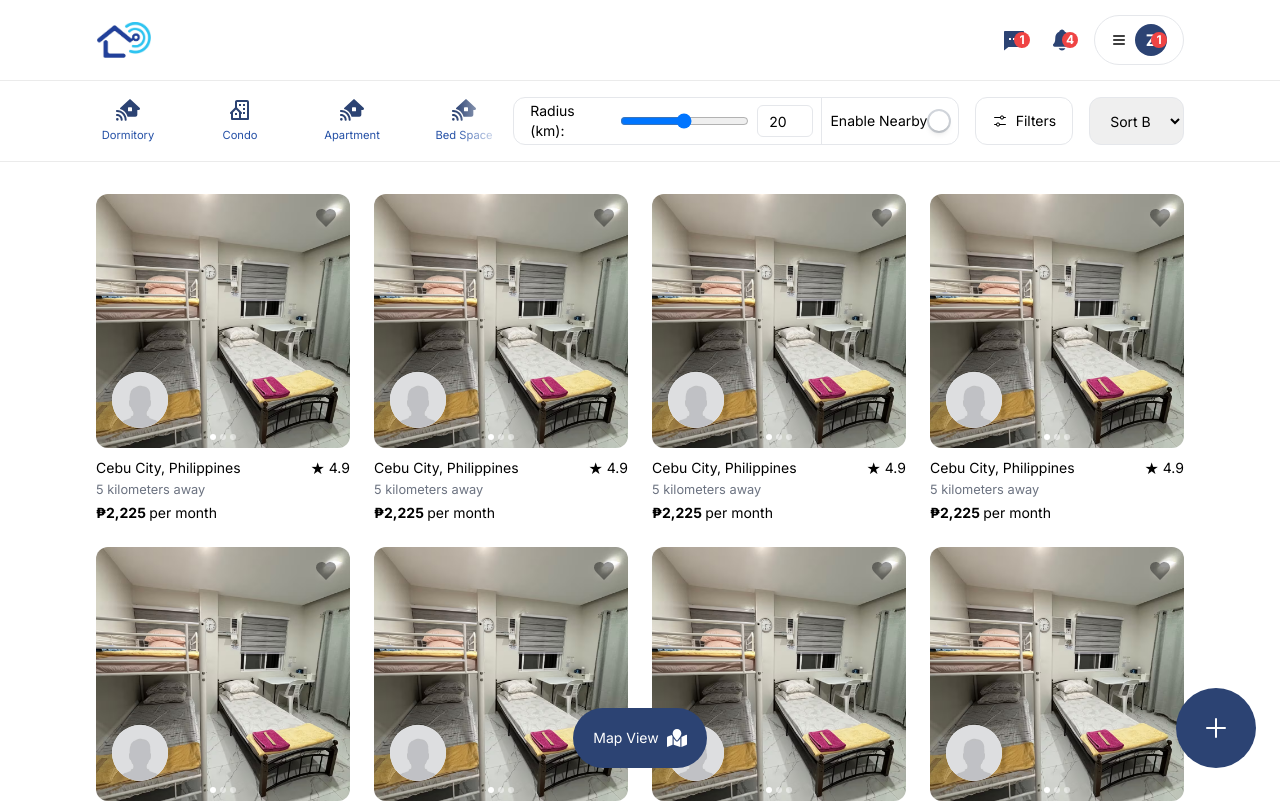
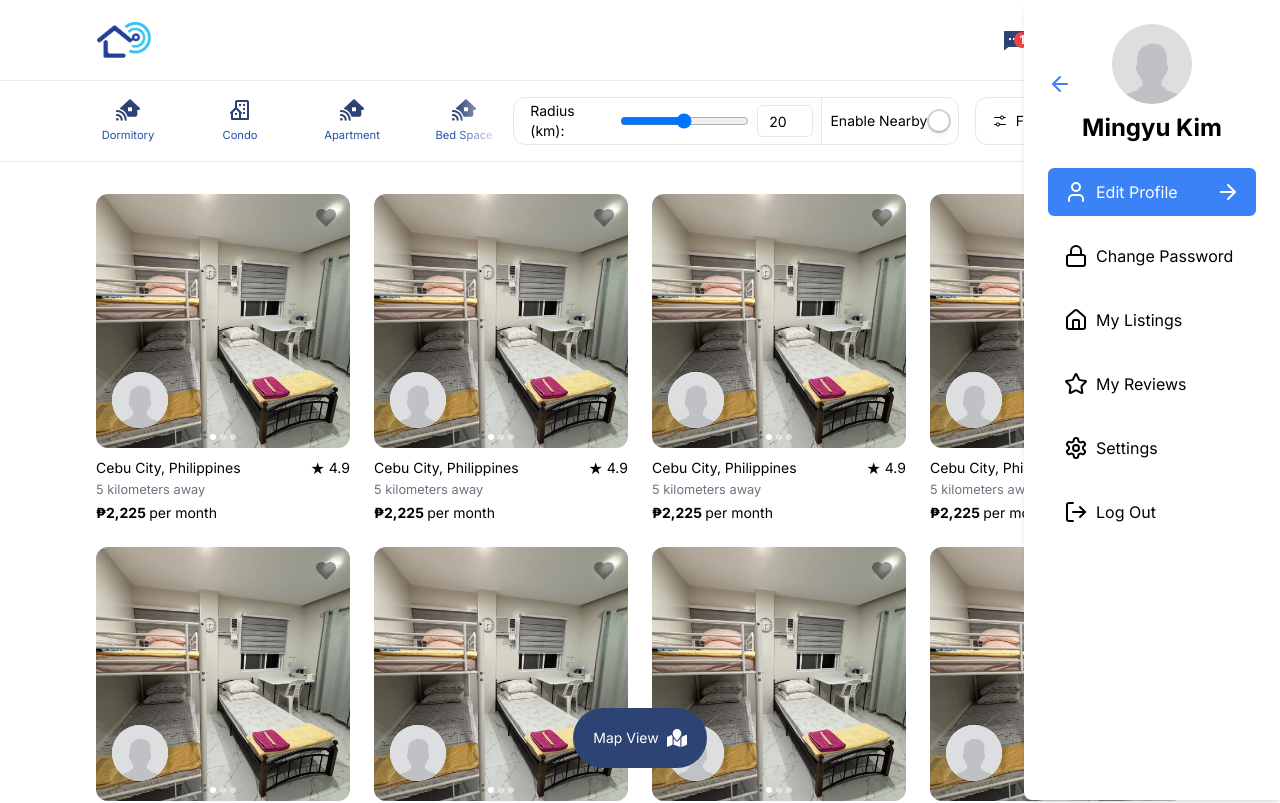
Before and after one commit to Rhixin/RoomRadarWeb, a Next.js app: page /home in a window 1280 px wide. Shown: the top 803 px of the page. Built offline with nearby package versions, Linux system fonts and the light colour scheme.

Commit message:
added menu bar

```diff
--- a/app/(auth)/layout.tsx
+++ b/app/(auth)/layout.tsx
@@ -1,3 +1,5 @@
+import MenuBar from "@/components/menubar/menubar";
+
 export default function AuthLayout({
   children,
 }: {
--- /dev/null
+++ b/app/(auth)/profile/page.tsx
@@ -0,0 +1,18 @@
+"use client";
+import MenuBar from "@/components/menubar/menubar";
+import Navbar from "@/components/navbar/navbar";
+
+const Profile = () => {
+
+
+  return (
+    <div>
+      <Navbar navbarType={2}></Navbar>
+
+
+    </div>
+
+  );
+};
+
+export default Profile;
--- a/app/layout.tsx
+++ b/app/layout.tsx
@@ -14,7 +14,7 @@ export default function RootLayout({
 }>) {
   return (
     <html lang="en">
-      <body>
+      <body className="overflow-x-hidden">
         <Providers>{children}</Providers>
       </body>
     </html>
--- /dev/null
+++ b/components/menubar/menubar.tsx
@@ -0,0 +1,128 @@
+"use client";
+import Navbar from "@/components/navbar/navbar";
+import React, { useState } from "react";
+import {
+  ArrowLeft,
+  User,
+  Lock,
+  House,
+  Star,
+  Settings,
+  LogOut,
+} from "lucide-react";
+import { TbBackground } from "react-icons/tb";
+
+const MenuBar = () => {
+  const [activeSection, setActiveSection] = useState("profile");
+  const [isVisible, setIsVisible] = useState(true);
+
+  const sections = [
+    { name: "profile", label: "Edit Profile", icon: <User className="mr-2" /> },
+    {
+      name: "password",
+      label: "Change Password",
+      icon: <Lock className="mr-2" />,
+    },
+    { name: "listings", label: "My Listings", icon: <House className="mr-2" /> },
+    { name: "reviews", label: "My Reviews", icon: <Star className="mr-2" /> },
+    { name: "settings", label: "Settings", icon: <Settings className="mr-2" /> },
+    { name: "logout", label: "Log Out", icon: <LogOut className="mr-2" /> },
+  ];
+
+  const renderContent = () => {
+    switch (activeSection) {
+      case "profile":
+        return (
+          <div>
+            <h2 className="text-2xl font-bold mb-4">Edit Profile</h2>
+            {/* Profile editing form */}
+          </div>
+        );
+      case "password":
+        return (
+          <div>
+            <h2 className="text-2xl font-bold mb-4">Change Password</h2>
+            {/* Password change form */}
+          </div>
+        );
+      case "listings":
+        return (
+          <div>
+            <h2 className="text-2xl font-bold mb-4">My Listings</h2>
+            {/* Listings management */}
+          </div>
+        );
+      case "reviews":
+        return (
+          <div>
+            <h2 className="text-2xl font-bold mb-4">My Reviews</h2>
+            {/* Review management */}
+          </div>
+        );
+      case "settings":
+        return (
+          <div>
+            <h2 className="text-2xl font-bold mb-4">Settings</h2>
+            {/* Account settings */}
+          </div>
+        );
+      case "logout":
+        return (
+          <div>
+            <h2 className="text-2xl font-bold mb-4">Log Out</h2>
+            {/* Logout functionality */}
+          </div>
+        );
+      default:
+        return null;
+    }
+  };
+
+  return (
+    <div
+      className={`absolute top-0 right-0 h-screen w-[20vw] bg-white shadow-md rounded-l-lg transition-transform duration-300 ${
+        isVisible ? "translate-x-0" : "translate-x-full"
+      }`}
+    >
+      <div className="p-6">
+        <div className="flex items-center justify-between mb-6">
+          <ArrowLeft
+            className="text-blue-500 cursor-pointer"
+            onClick={() => setIsVisible(false)}
+          />
+          <div className="flex flex-col items-center">
+            <img
+              src="/images/landlord_placeholder.jpg"
+              alt="Profile"
+              className="w-20 h-20 rounded-full mb-2"
+            />
+            <h1 className="text-2xl font-bold">Mingyu Kim</h1>
+          </div>
+          <div className="w-6 h-6"></div>
+        </div>
+
+        <div className="space-y-4">
+          {sections.map((section) => (
+            <button
+              key={section.name}
+              onClick={() => setActiveSection(section.name)}
+              className={`flex items-center w-full px-4 py-3 rounded-md transition-colors ${
+                activeSection === section.name
+                  ? "bg-blue-500 text-white"
+                  : "hover:bg-gray-100"
+              }`}
+            >
+              {section.icon}
+              <span className="flex-1 text-left">{section.label}</span>
+              {activeSection === section.name && (
+                <ArrowLeft className="rotate-180 text-white" />
+              )}
+            </button>
+          ))}
+        </div>
+      </div>
+    </div>
+  );
+};
+
+export default MenuBar;
--- a/components/navbar/navbar.tsx
+++ b/components/navbar/navbar.tsx
@@ -13,6 +13,7 @@ import { MdOutlineSort } from "react-icons/md";
 import { RiMessage2Fill } from "react-icons/ri";
 import { IoNotifications } from "react-icons/io5";
 import ToggleButton from "./togglebutton";
+import MenuBar from "../menubar/menubar";
 
 export default function Navbar({ navbarType }) {
   /*
@@ -28,8 +29,13 @@ export default function Navbar({ navbarType }) {
   };
 
   return (
+
+
+
     <nav className="bg-white sticky top-0 z-50">
+
       <div className="max-w-[2520px] mx-auto px-4 sm:px-24 border-b border-faded">
+
         {/* Upper Navbar Section */}
         <div className="flex justify-between items-center h-16 sm:h-20">
           {/* Logo Section */}
@@ -280,6 +286,9 @@ export default function Navbar({ navbarType }) {
           </div>
         </div>
       </div>
+
+      <MenuBar></MenuBar>
     </nav>
+
   );
 }
```
Also changed, not shown: app/(auth)/profile/edit/page.tsx (added).
